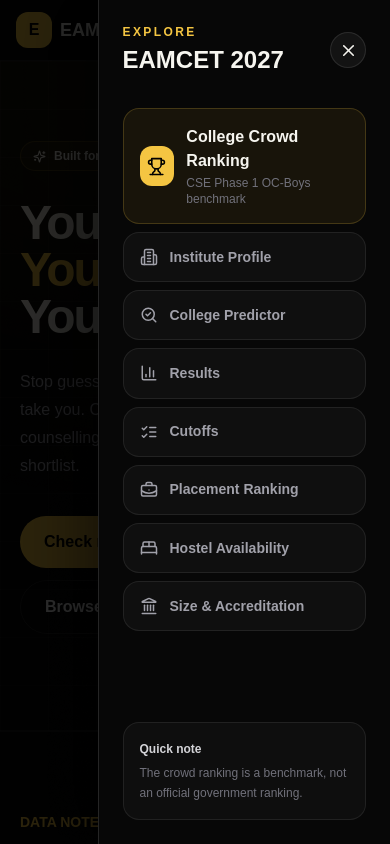
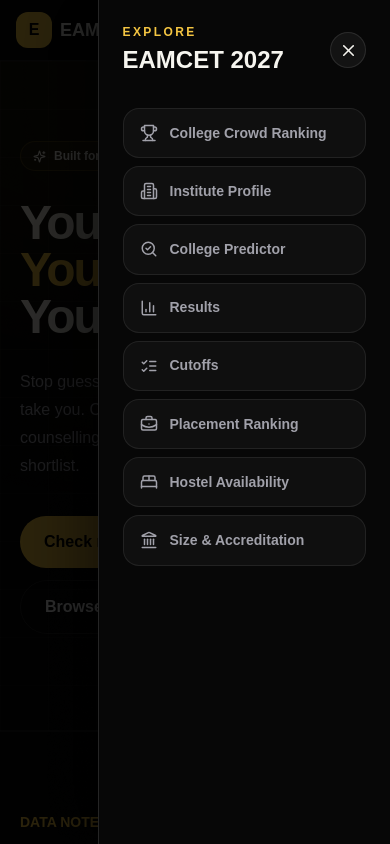
Before and after one commit to AnjaniBeesu/Eamcet-2027, a Next.js app: page / in a window 390 px wide. Both pictures are taken after a click on the button "Open menu". Shown: the top 844 px of the page. Built offline with nearby package versions, Linux system fonts and the light colour scheme.

Commit message:
Make crowd ranking match sidebar navigation items

```diff
--- a/components/SidebarMenu.tsx
+++ b/components/SidebarMenu.tsx
@@ -20,7 +20,7 @@
           <button type="button" onClick={() => setOpen(false)} aria-label="Close menu" className="grid h-9 w-9 place-items-center rounded-full border border-white/10 bg-white/5 transition hover:bg-white/10"><X size={19} /></button>
         </div>
         <nav className="mt-8 flex flex-col gap-2">
-          <Link href="/college-ranking" onClick={() => setOpen(false)} className="group rounded-2xl border border-[#f4c542]/20 bg-[#f4c542]/[.07] p-4 transition hover:bg-[#f4c542]/[.12]"><div className="flex items-center gap-3"><span className="grid h-10 w-10 place-items-center rounded-xl bg-[#f4c542] text-black"><Trophy size={19} /></span><div><p className="font-black">College Crowd Ranking</p><p className="mt-0.5 text-xs text-zinc-500">CSE Phase 1 OC-Boys benchmark</p></div></div></Link>
+          <Link href="/college-ranking" onClick={() => setOpen(false)} className="menu-item"><Trophy size={18} />College Crowd Ranking</Link>
           <Link href="/institute-profile" onClick={() => setOpen(false)} className="menu-item"><Building2 size={18} />Institute Profile</Link>
           <Link href="/college-predictor" onClick={() => setOpen(false)} className="menu-item"><SearchCheck size={18} />College Predictor</Link>
           <Link href="/results" onClick={() => setOpen(false)} className="menu-item"><BarChart3 size={18} />Results</Link>
@@ -29,7 +29,6 @@
           <Link href="/hostel-availability" onClick={() => setOpen(false)} className="menu-item"><BedDouble size={18} />Hostel Availability</Link>
           <Link href="/size-accreditation" onClick={() => setOpen(false)} className="menu-item"><Landmark size={18} />Size &amp; Accreditation</Link>
         </nav>
-        <div className="mt-auto rounded-2xl border border-white/8 bg-white/[.03] p-4 text-xs leading-5 text-zinc-500"><p className="font-bold text-zinc-300">Quick note</p><p className="mt-1">The crowd ranking is a benchmark, not an official government ranking.</p></div>
       </aside>
     </div>
   ) : null;
```
